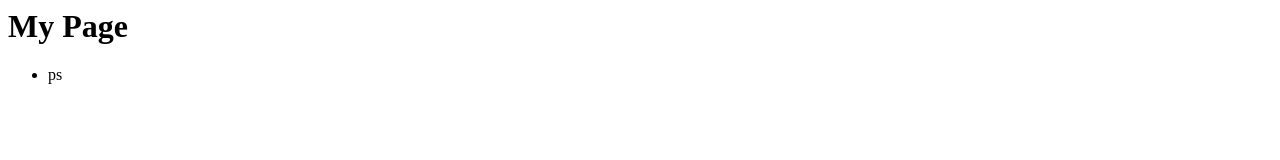
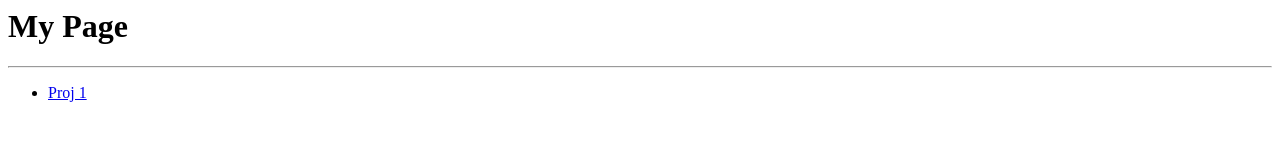
Before and after one commit to ot32em/ot32em.github.io, a plain HTML site: page index.html in a window 1280 px wide. Drawn offline with Linux system fonts and the light colour scheme.

Commit message:
add link to proj 1

```diff
--- a/index.html
+++ b/index.html
@@ -1,2 +1,5 @@
 <h1>My Page</h1>
-<ul><li>ps</li></ul>
+<hr />
+<ul>
+    <li><a href="/ps/1">Proj 1</a></li>
+</ul>
```
